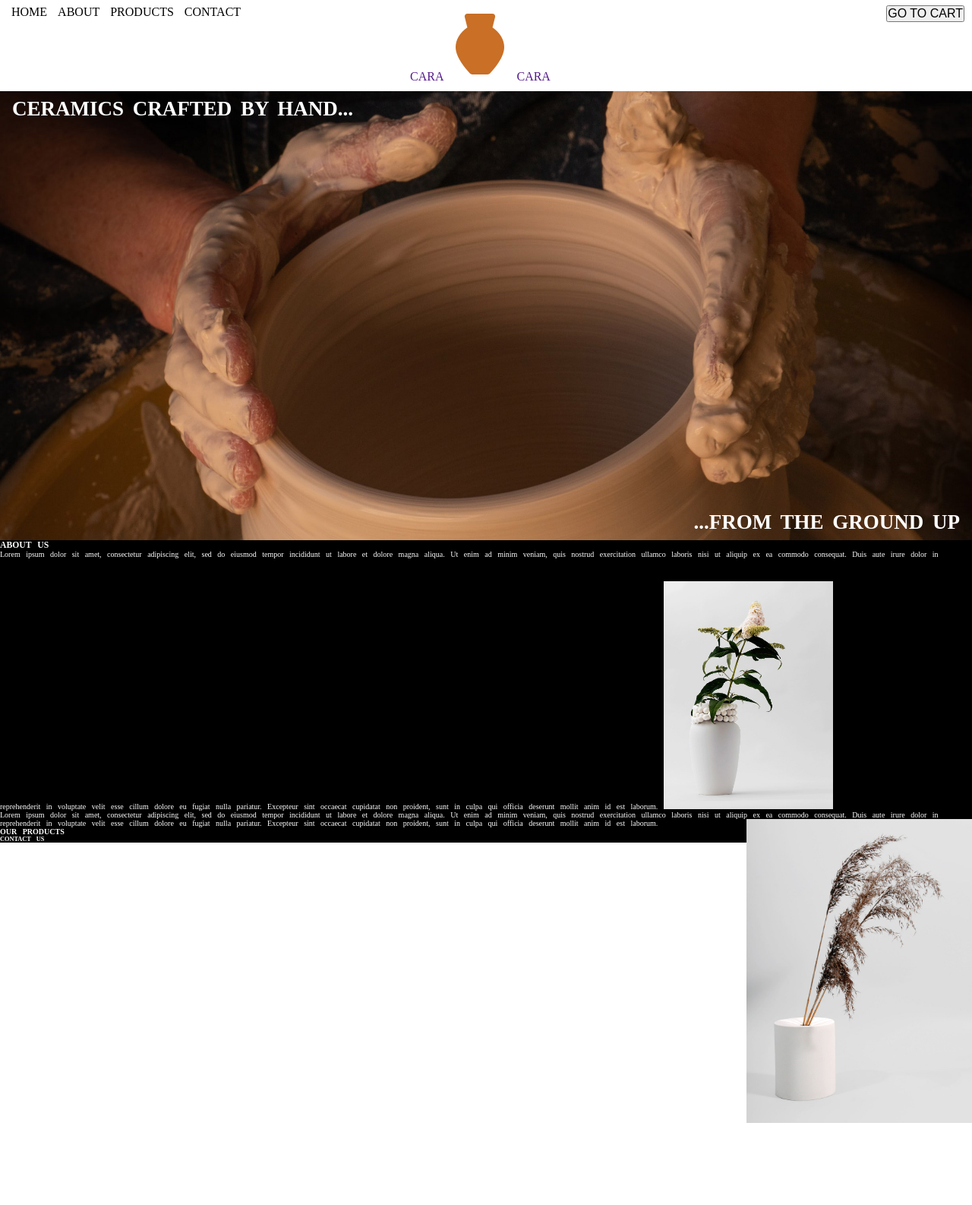
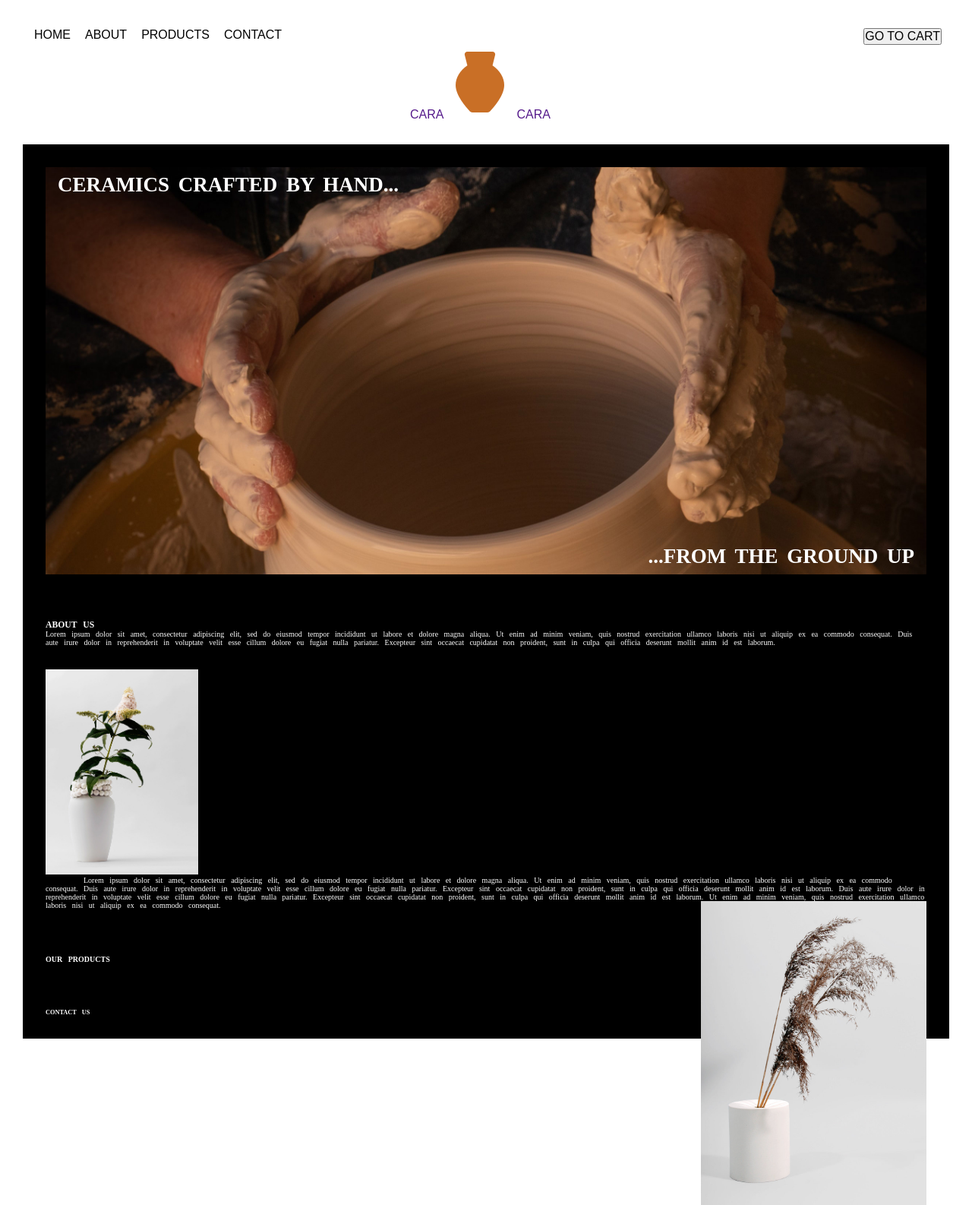
Before and after one commit to danlangan/ecommerce_website, a plain HTML site: page index.html in a window 1280 px wide. Shown: the whole page at 76% size. Before the commit the page ends 1478 px from the top, so only its background shows below. Drawn offline with Linux system fonts and the light colour scheme.

Commit message:
padding added and margins edited, more to do there still. working on postiioning for the images

```diff
--- a/index.html
+++ b/index.html
@@ -36,11 +36,16 @@
                 Excepteur sint occaecat cupidatat non proident, sunt in culpa qui officia deserunt mollit anim id est laborum.
                 <img src="./assets/Vase_Dame_2048x2048.jpg" alt="slanted picture of a vase with flowers inside of it" class="image1"/>
             </p>
-            <p2>
+            <p2 class="aboutp2">
                 Lorem ipsum dolor sit amet, consectetur adipiscing elit, sed do eiusmod tempor incididunt ut labore et dolore magna aliqua.
                 Ut enim ad minim veniam, quis nostrud exercitation ullamco laboris nisi ut aliquip ex ea commodo consequat.
                 Duis aute irure dolor in reprehenderit in voluptate velit esse cillum dolore eu fugiat nulla pariatur.
                 Excepteur sint occaecat cupidatat non proident, sunt in culpa qui officia deserunt mollit anim id est laborum.
+
+
+                Duis aute irure dolor in reprehenderit in voluptate velit esse cillum dolore eu fugiat nulla pariatur.
+                Excepteur sint occaecat cupidatat non proident, sunt in culpa qui officia deserunt mollit anim id est laborum.
+                Ut enim ad minim veniam, quis nostrud exercitation ullamco laboris nisi ut aliquip ex ea commodo consequat.
                 <img src="./assets/Cylinder_unglazed3_2048x2048.jpg" alt="unglazed cylinder with tilted branches inside of it" class="image2"/>
             </p2>
         </section>
--- a/styles.css
+++ b/styles.css
@@ -16,12 +16,13 @@ body {
     background-color: white;
     color: black;
     margin: 0px;
+    padding: 3rem
 }
 
 header {
     background-color: white;
-    position: relative;
-    padding: 1rem;
+    position:  fixed, relative;
+    padding: 3rem;
     text-decoration: none;
 }
 
@@ -29,6 +30,8 @@ main section {
     background-color: black;
     color: white;
     word-spacing: 5px;
+    padding: 3rem;
+
 }
 
 .middleanchor {
@@ -37,12 +40,16 @@ main section {
     width: 20rem;
     text-decoration: none;
     font-size: medium;
+    font: caption;
+    text-decoration-style: black;
 }
 
 .rightside {
     position: absolute;
     top: 00.7rem;
     right: 1rem;
+    padding: 3rem;
+    font: caption;
 }
 
 nav a {
@@ -55,12 +62,14 @@ nav ul {
     top: 00.7rem;
     left: 1rem;
     font-size: medium;
+    padding: 3rem
 }
 
 nav li {
     display: inline;
-    margin-left: 00.5rem;
-    word-spacing: 5px;
+    padding: 00.5rem;
+    word-spacing: 3rem;
+    font: caption;
 }
 
 button {
@@ -103,13 +112,21 @@ button {
 
 .image1 {
     float: below;
-    margin-top: 3rem;
+    padding-top: 3rem;
     height: 300px;
 
 }
 
 .image2 {
     float: right;
-    margin-left: 3rem;
+    padding-left: 3rem;
     height: 400px;
 }
+
+.aboutp2 {
+    object-position: center;
+    padding-left: 5rem;
+    padding-top: 5rem;
+    padding-right: 5rem;
+    padding-bottom: 5rem;
+}
```
